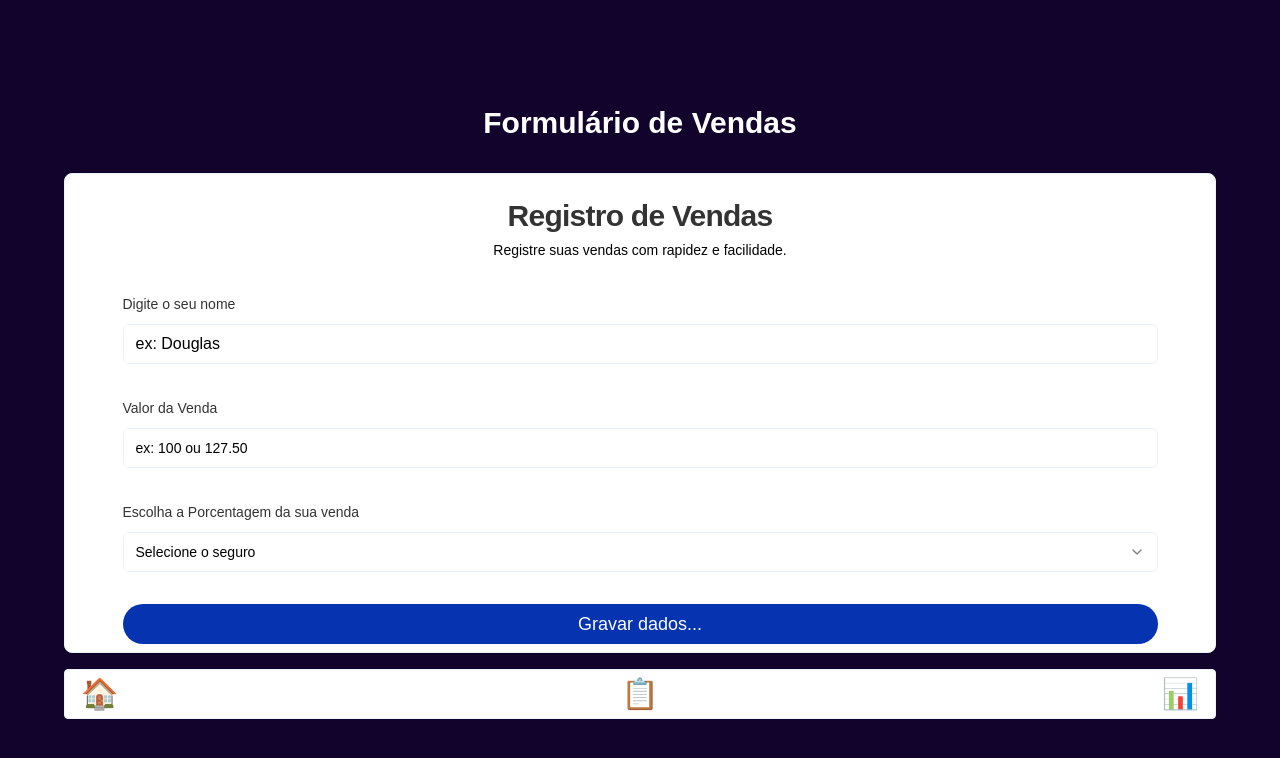
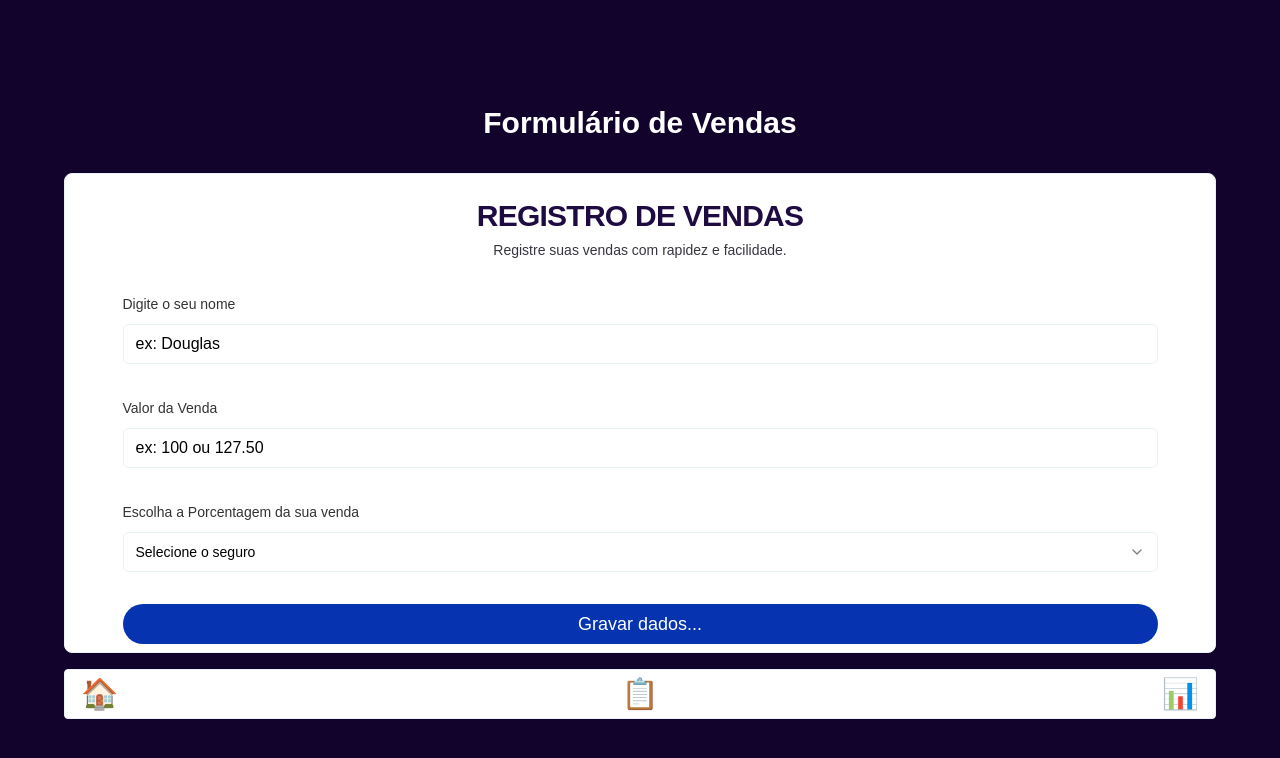
Before and after one commit to ihuryferreira/nextjs-sales-dashboard, a Next.js app: page / in a window 1280 px wide. Shown: the top 758 px of the page. Built offline with nearby package versions, Linux system fonts and the light colour scheme; what @bprogress/next would draw is missing.

Commit message:
chore: ajustes no layout e estilo da página inicial

```diff
--- a/src/app/components/profileForm.tsx
+++ b/src/app/components/profileForm.tsx
@@ -153,6 +153,7 @@ export function ProfileForm() {
                   <Input
                     {...field}
                     value={field.value ?? ""}
+                    className="placeholder:text-base"
                     placeholder="ex: 100 ou 127.50"
                   />
                 </FormControl>
--- a/src/app/globals.css
+++ b/src/app/globals.css
@@ -26,7 +26,7 @@ body {
     --destructive-foreground: 0 0% 98%;
     --border: 198 33% 94%;
     --input: 198 33% 94%;
-    --ring: 0 0% 20%;
+    --ring: 261 94% 54%;
     --chart-1: 12 76% 61%;
     --chart-2: 173 58% 39%;
     --chart-3: 197 37% 24%;
--- a/src/app/page.tsx
+++ b/src/app/page.tsx
@@ -16,8 +16,8 @@ export default function Home() {
       <div className="flex flex-col justify-center items-center py-4">
         <Card className="w-[90%]">
           <CardHeader className="text-center">
-            <CardTitle className="text-3xl font-semibold">Registro de Vendas</CardTitle>
-            <CardDescription className="mt-4">Registre suas vendas com rapidez e facilidade.</CardDescription>
+            <CardTitle className="text-[#1e0b42] text-3xl font-semibold uppercase">Registro de Vendas</CardTitle>
+            <CardDescription className="mt-4 text-[#38343f]">Registre suas vendas com rapidez e facilidade.</CardDescription>
           </CardHeader>
           <ProfileForm />
         </Card>
```
